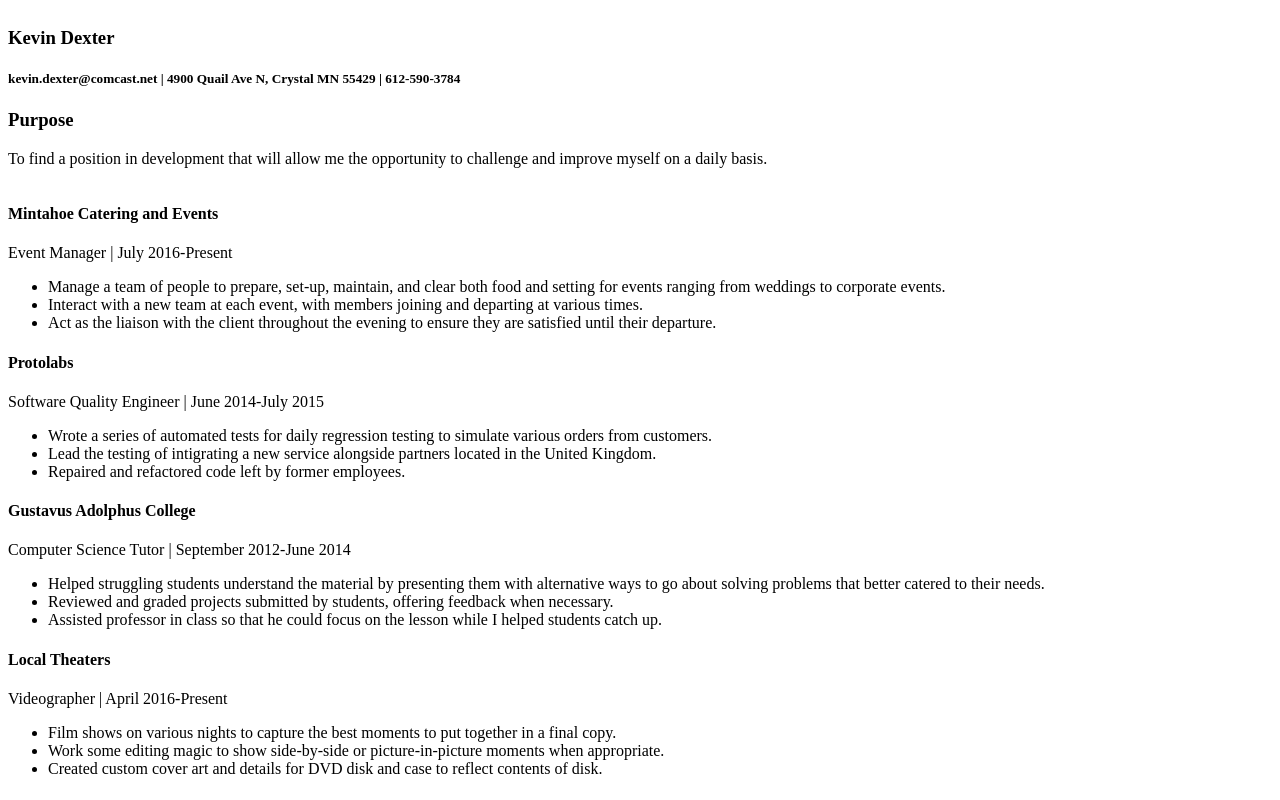
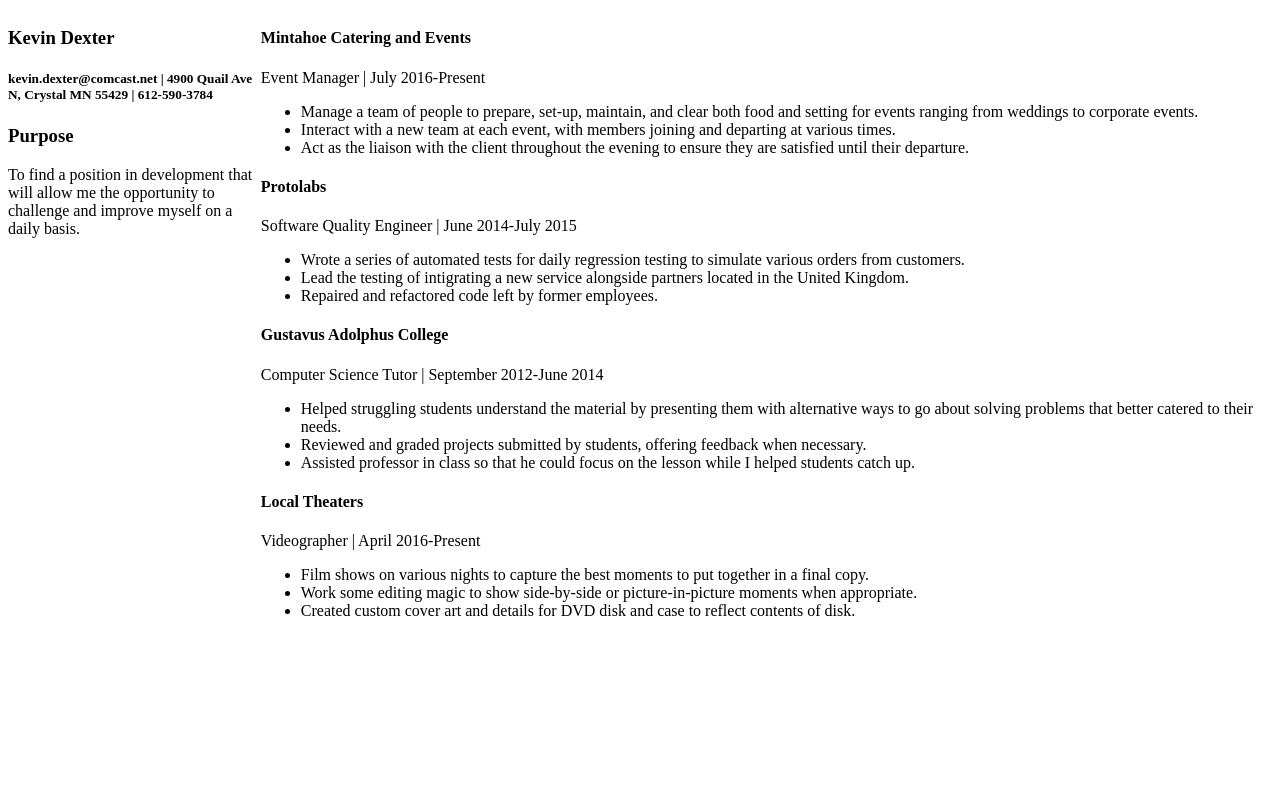
Before and after one commit to KevinJDexter/OLDKevinJDexter.github.ioOLD, a plain HTML site: page index.html in a window 1280 px wide. Drawn offline with Linux system fonts and the light colour scheme.

Commit message:
Added left/right to column class

```diff
--- a/index.html
+++ b/index.html
@@ -9,7 +9,7 @@
   <body>
     <div id="container">
       <div class="row">
-        <div class="column">
+        <div class="column left">
           <div id="contactinfo">
             <h3>Kevin Dexter</h3>
             <h5>kevin.dexter@comcast.net | 4900 Quail Ave N, Crystal MN 55429 | 612-590-3784</h5>
@@ -19,7 +19,7 @@
             <p>To find a position in development that will allow me the opportunity to challenge and improve myself on a daily basis.</p>
           </div>
         </div>
-        <div class="column">
+        <div class="column right">
           <div id="experience">
             <div id="mintahoe">
               <h4>Mintahoe Catering and Events</h4>
```
